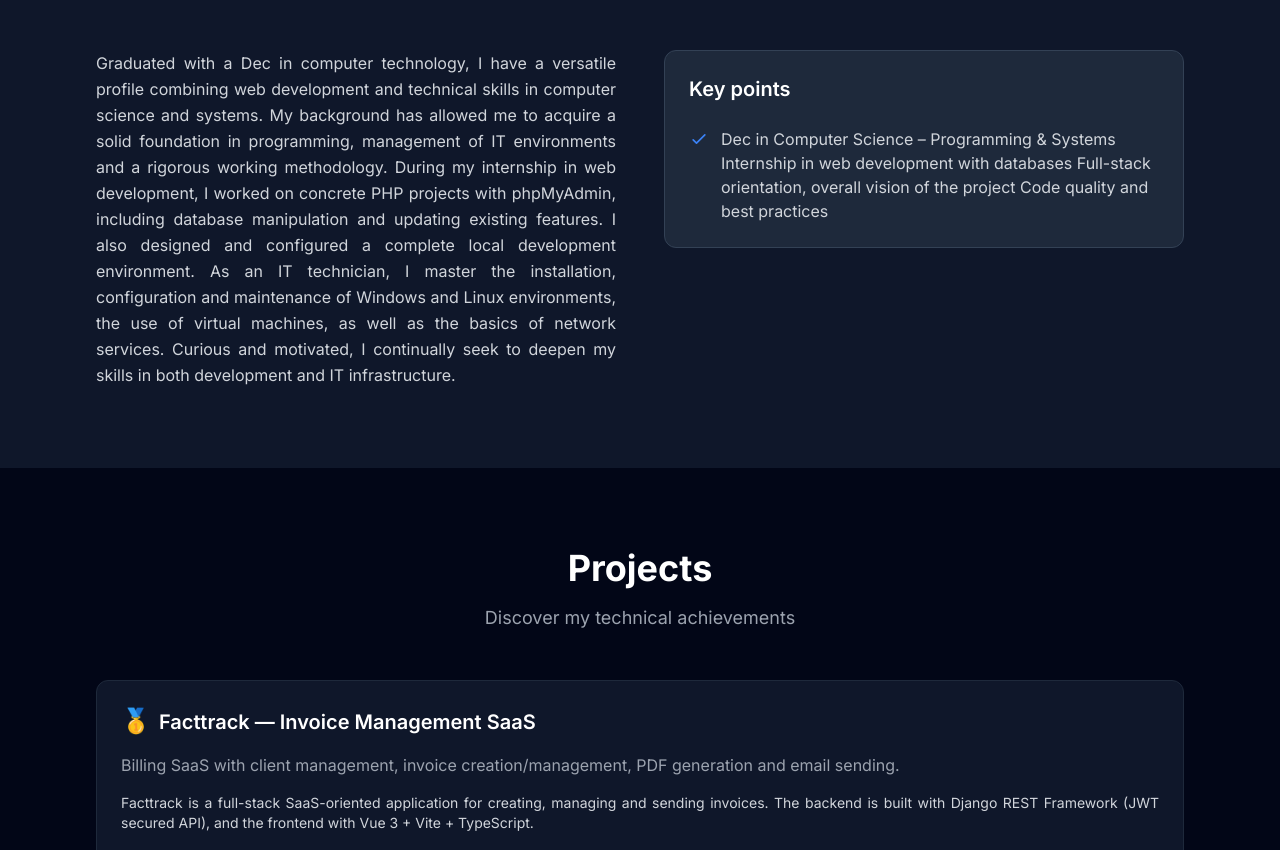
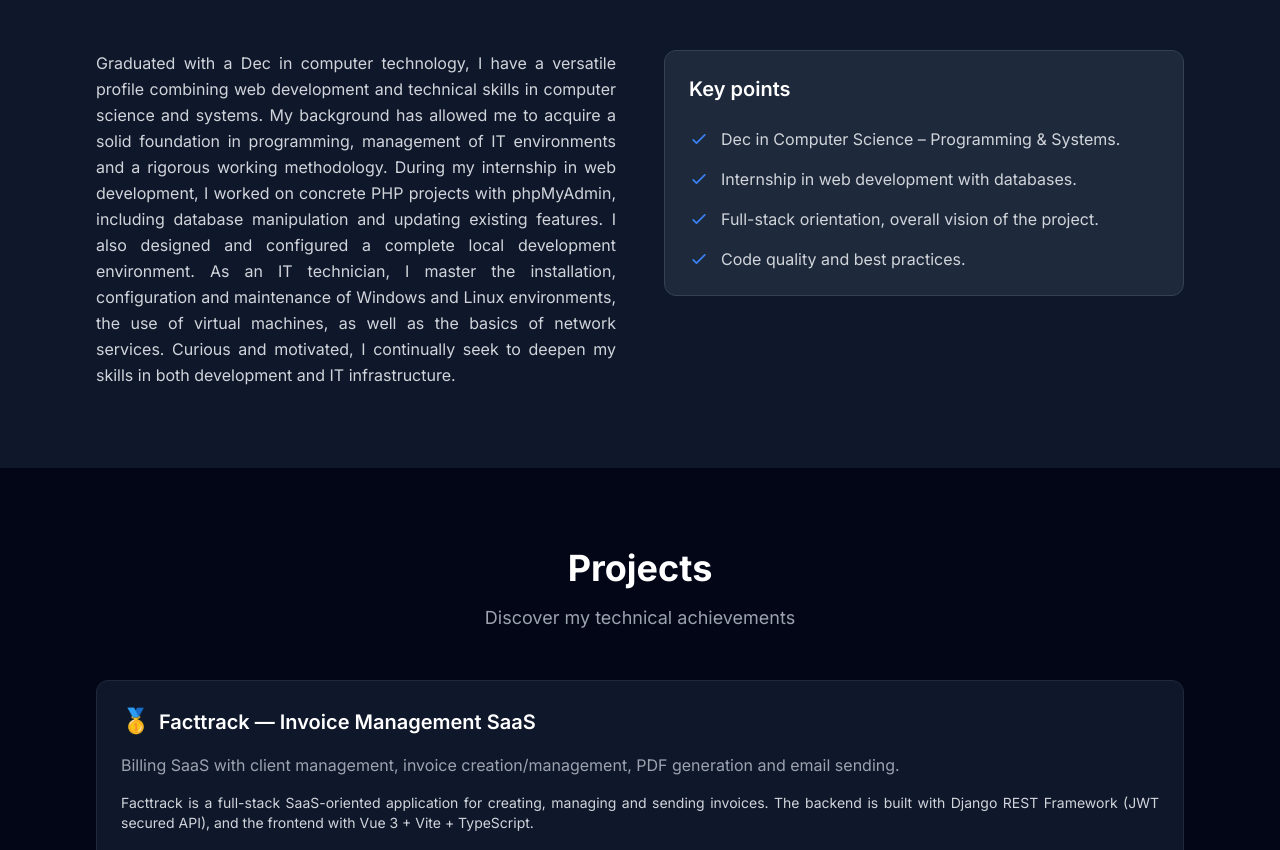
Before and after one commit to Djefrid/portfolio, a Next.js app: page / in a window 1280 px wide. Shown: the part 962-1812 px from the top of the page. Built offline with nearby package versions, Linux system fonts and the light colour scheme; no server answers; the database is empty.

Commit message:
mise a jour: data

```diff
--- a/components/sections/About.tsx
+++ b/components/sections/About.tsx
@@ -19,7 +19,7 @@ export default function About() {
           {/* Text content */}
           <div className="space-y-6 text-justify">
             {about.paragraphs.map((paragraph, index) => (
-              <p key={index} className="text-gray-300 leading-relaxed">
+              <p key={index} className="text-gray-300 leading-relaxed whitespace-pre-line">
                 {paragraph}
               </p>
             ))}
@@ -31,7 +31,10 @@ export default function About() {
               {t('about.highlights')}
             </h3>
             <ul className="space-y-4">
-              {about.highlights.map((highlight, index) => (
+              {about.highlights
+                .flatMap((highlight) => highlight.split('\n'))
+                .filter((line) => line.trim() !== '')
+                .map((line, index) => (
                   <li key={index} className="flex items-start gap-3">
                     <svg
                       className="w-5 h-5 text-primary-500 mt-0.5 flex-shrink-0"
@@ -46,7 +49,7 @@ export default function About() {
                         d="M5 13l4 4L19 7"
                       />
                     </svg>
-                  <span className="text-gray-300">{highlight}</span>
+                    <span className="text-gray-300">{line}</span>
                   </li>
                 ))}
             </ul>
--- a/data/portfolio-data.ts
+++ b/data/portfolio-data.ts
@@ -95,7 +95,7 @@ export const aboutInfoBilingual = {
       "Diplômé d'un DEC en technique de l'informatique, je possède un profil polyvalent combinant le développement web et les compétences techniques en informatique et systèmes. Mon parcours m'a permis d'acquérir une base solide en programmation, en gestion des environnements informatiques et une méthodologie de travail rigoureuse.\n\nLors de mon stage en développement web, j'ai travaillé sur des projets concrets en PHP avec phpMyAdmin, incluant la manipulation de bases de données et la mise à jour de fonctionnalités existantes. J'ai également conçu et configuré un environnement de développement local complet.\n\nEn tant que technicien en informatique, je maîtrise l'installation, la configuration et la maintenance d'environnements Windows et Linux, l'utilisation de machines virtuelles, ainsi que les bases des services réseau.\n\nCurieux et motivé, je cherche continuellement à approfondir mes compétences autant en développement qu'en infrastructure informatique."
     ],
     highlights: [
-      "DEC en informatique – programmation & systèmes\nStage en développement web avec bases de données\nOrientation full-stack, vision globale du projet\nQualité du code et bonnes pratiques"
+      "DEC en informatique – programmation & systèmes.\nStage en développement web avec bases de données.\nOrientation full-stack, vision globale du projet.\nQualité du code et bonnes pratiques."
     ]
   },
   en: {
@@ -103,7 +103,7 @@ export const aboutInfoBilingual = {
       "Graduated with a Dec in computer technology, I have a versatile profile combining web development and technical skills in computer science and systems. My background has allowed me to acquire a solid foundation in programming, management of IT environments and a rigorous working methodology. During my internship in web development, I worked on concrete PHP projects with phpMyAdmin, including database manipulation and updating existing features. I also designed and configured a complete local development environment. As an IT technician, I master the installation, configuration and maintenance of Windows and Linux environments, the use of virtual machines, as well as the basics of network services. Curious and motivated, I continually seek to deepen my skills in both development and IT infrastructure."
     ],
     highlights: [
-      "Dec in Computer Science – Programming & Systems\nInternship in web development with databases\nFull-stack orientation, overall vision of the project\nCode quality and best practices"
+      "Dec in Computer Science – Programming & Systems.\nInternship in web development with databases.\nFull-stack orientation, overall vision of the project.\nCode quality and best practices."
     ]
   }
 };
```
Lines whose indentation alone changed are shown as unchanged.
